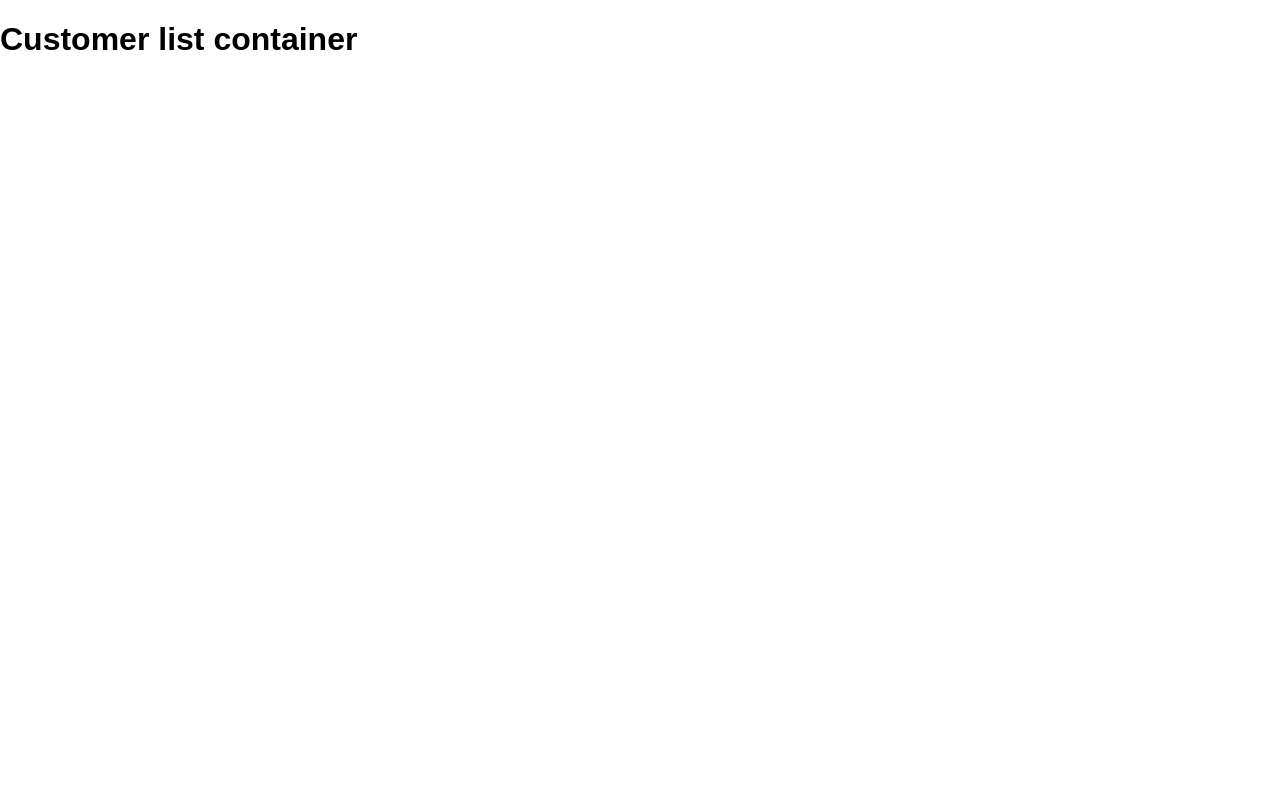
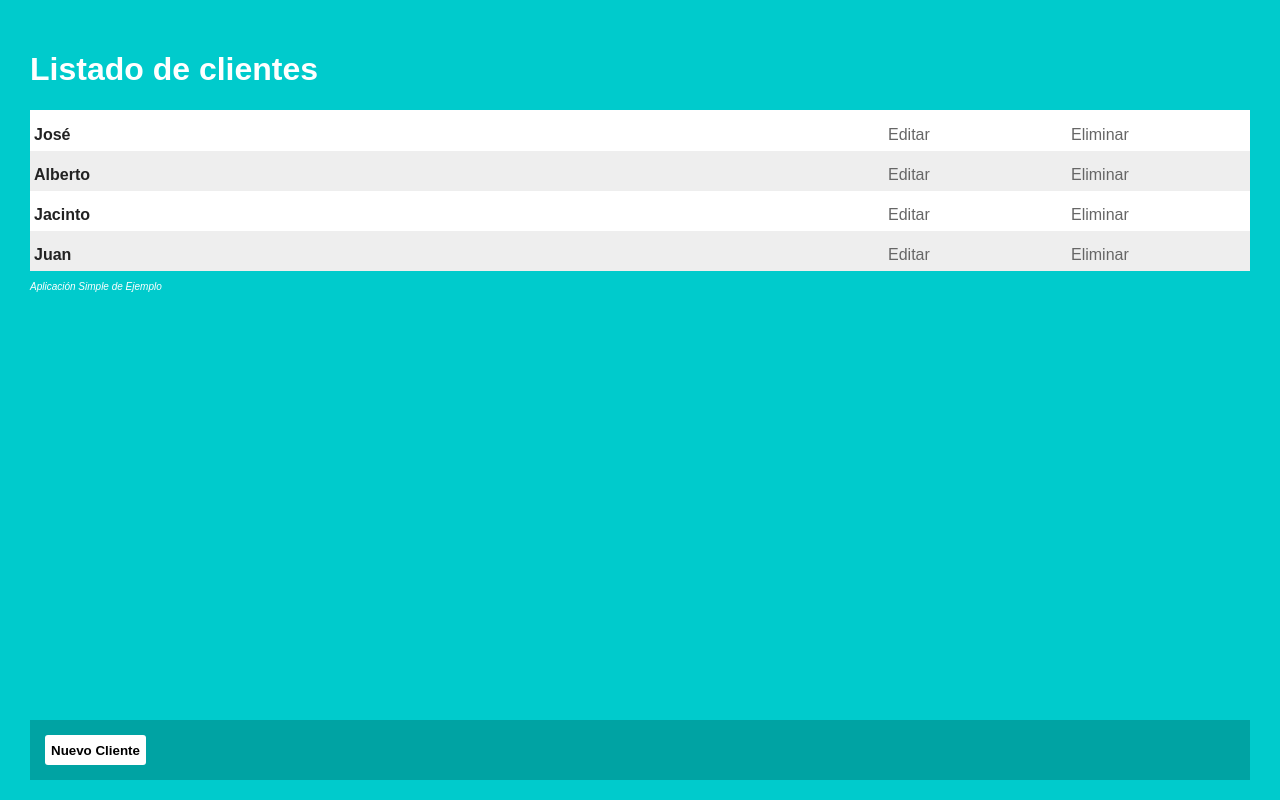
Before and after one commit to alexisibarra/customers-app, a React (Create React App) app: page /customers in a window 1280 px wide. Built offline with nearby package versions, Linux system fonts and the light colour scheme.

Commit message:
add customersContainer

```diff
--- a/src/App.js
+++ b/src/App.js
@@ -1,11 +1,10 @@
 import React, { Component } from "react";
-import { Link, BrowserRouter as Router, Route, Switch } from "react-router-dom";
+import { BrowserRouter as Router, Route, Switch } from "react-router-dom";
 import "./App.css";
 import HomeContainer from "./containers/HomeContainer";
+import CustomersContainer from "./containers/CustomersContainer";
 
 class App extends Component {
-  renderHome = () => <h1>Home</h1>;
-  renderCustomerContainer = () => <h1>Customer container</h1>;
   renderCustomerListContainer = () => <h1>Customer list container</h1>;
   renderCustomerNewContainer = () => <h1>Customer new container</h1>;
 
@@ -14,11 +13,7 @@ class App extends Component {
       <Router>
         <div className="app">
           <Route exact path="/" component={HomeContainer} />
-          <Route
-            exact
-            path="/customers"
-            component={this.renderCustomerListContainer}
-          />
+          <Route exact path="/customers" component={CustomersContainer} />
           <Switch>
             <Route
               path="/customers/new"
--- /dev/null
+++ b/src/containers/CustomersContainer.js
@@ -0,0 +1,39 @@
+import React, { Component } from "react";
+// import PropTypes from "prop-types";
+import AppFrame from "../components/AppFrame";
+import CustomersList from "../components/CustomersList";
+import CustomersActions from "../components/CustomersActions";
+
+const customers = [
+  { dni: "23", name: "José", age: 34 },
+  { dni: "24", name: "Alberto", age: 34 },
+  { dni: "25", name: "Jacinto", age: 34 },
+  { dni: "26", name: "Juan", age: 34 }
+];
+class CustomersContainer extends Component {
+  renderBody = customers => {
+    return (
+      <div>
+        <CustomersList customers={customers} urlPath={"customer/"} />
+        <CustomersActions>
+          <button onClick={this.hangleAddNew}> Nuevo Cliente</button>
+        </CustomersActions>
+      </div>
+    );
+  };
+
+  render() {
+    return (
+      <div>
+        <AppFrame
+          header={"Listado de clientes"}
+          body={this.renderBody(customers)}
+        />
+      </div>
+    );
+  }
+}
+
+// CustomersContainer.propTypes = {};
+
+export default CustomersContainer;
```
